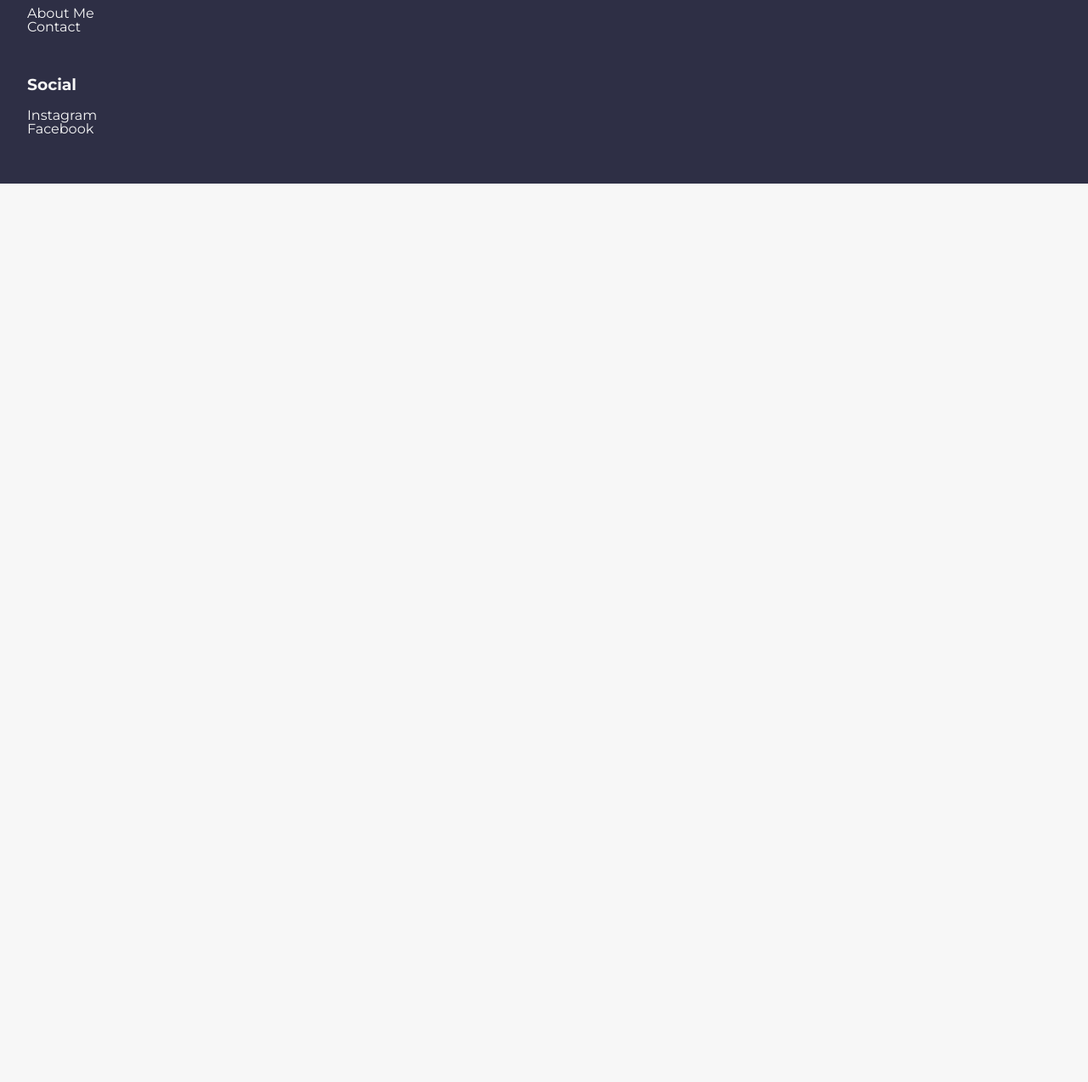
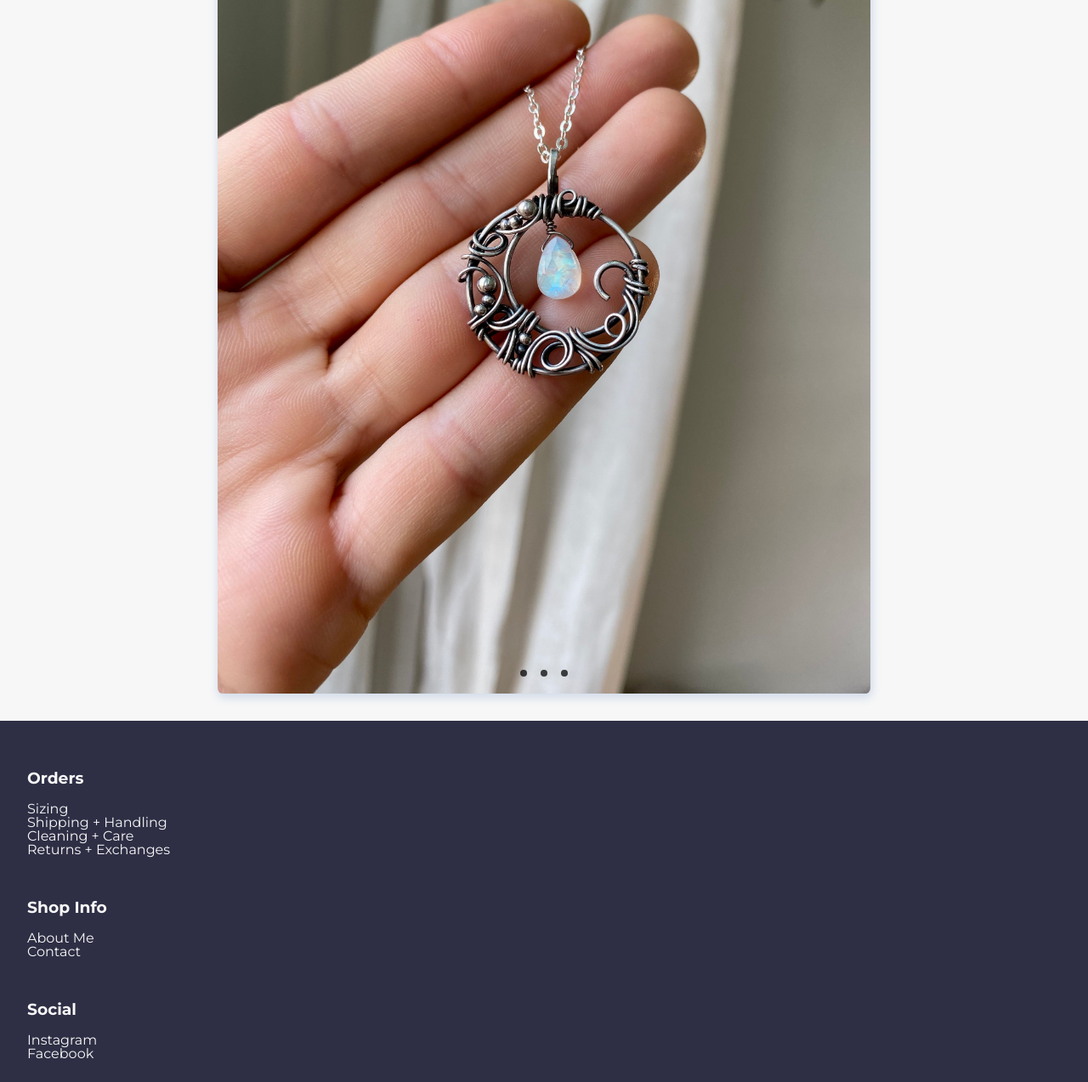
Before and after one commit to klosey02/INFO20005, a plain HTML site: page Assignment 3/Product1.html in a window 1280 px wide. Shown: the part 312-1585 px from the top of the page at 85% size. Before the commit the page ends 800 px from the top, so only its background shows below. Drawn offline with Linux system fonts and the light colour scheme; a web font is replaced by a local one.

Commit message:
Product1 Image Slider

```diff
--- a/Assignment 3/Product1.html
+++ b/Assignment 3/Product1.html
@@ -12,7 +12,7 @@
     <link rel="stylesheet" href="https://fonts.googleapis.com/icon?family=Material+Icons">
     <link rel="stylesheet" href="Normalize.css">
     <link rel="stylesheet" href="Defaults.css">
-    <link rel="stylesheet" href="Shop.css">
+    <link rel="stylesheet" href="Products.css">
     <title>AbbeyRoadCollectionRedesign_Shop</title>
 </head>
 <body>
@@ -29,6 +29,22 @@
     </header>
 
     <main>
+
+        <section class="product-container">
+            <div class="slider-wrapper">
+                <div class="slider">
+                    <img id="slide-1" src="ARC_Images/IMG_2.jpeg" alt="Antique Silver Fairy Moon Necklace Picture 1">
+                    <img id="slide-2" src="ARC_Images/IMG_2.1.jpeg" alt="Antique Silver Fairy Moon Necklace Picture 2">
+                    <img id="slide-3" src="ARC_Images/IMG_2.2.jpeg" alt="Antique Silver Fairy Moon Necklace Picture 3">
+                </div>
+                <div class="slider-nav">
+                    <a href="#slide-1"></a>
+                    <a href="#slide-2"></a>
+                    <a href="#slide-3"></a>
+
+                </div>
+            </div>
+        </section>
 
     </main>
 
--- /dev/null
+++ b/Assignment 3/Products.css
@@ -0,0 +1,48 @@
+.product-container{
+    padding: 2rem;
+}
+
+.slider-wrapper{
+    position: relative;
+    max-width: 48rem;
+    margin: 0 auto;
+}
+
+.slider{
+    display: flex;
+    aspect-ratio: 3/4;
+    overflow-x: auto;
+    scroll-snap-type: x mandatory;
+    scroll-behavior: smooth;
+    box-shadow: 1px 4px 11px 1px rgba(55, 105, 182, 0.2);
+    border-radius: 0.4rem;
+}
+
+.slider img{
+    flex: 1 0 100%;
+    scroll-snap-align: start;
+    object-fit: cover;
+}
+
+.slider-nav{
+    display: flex;
+    column-gap: 1rem;
+    position: absolute;
+    bottom: 1.25rem;
+    left: 50%;
+    transform: translateX(-50%);
+    z-index: 1;
+}
+
+.slider-nav a{
+    width: 0.5rem;
+    height: 0.5rem;
+    border-radius: 50%;
+    background-color: var(--color2);
+    opacity: 0.75;
+    transition: opacity ease 250ms;
+}
+
+.slider-nav a:hover{
+    opacity: 1;
+}
```
